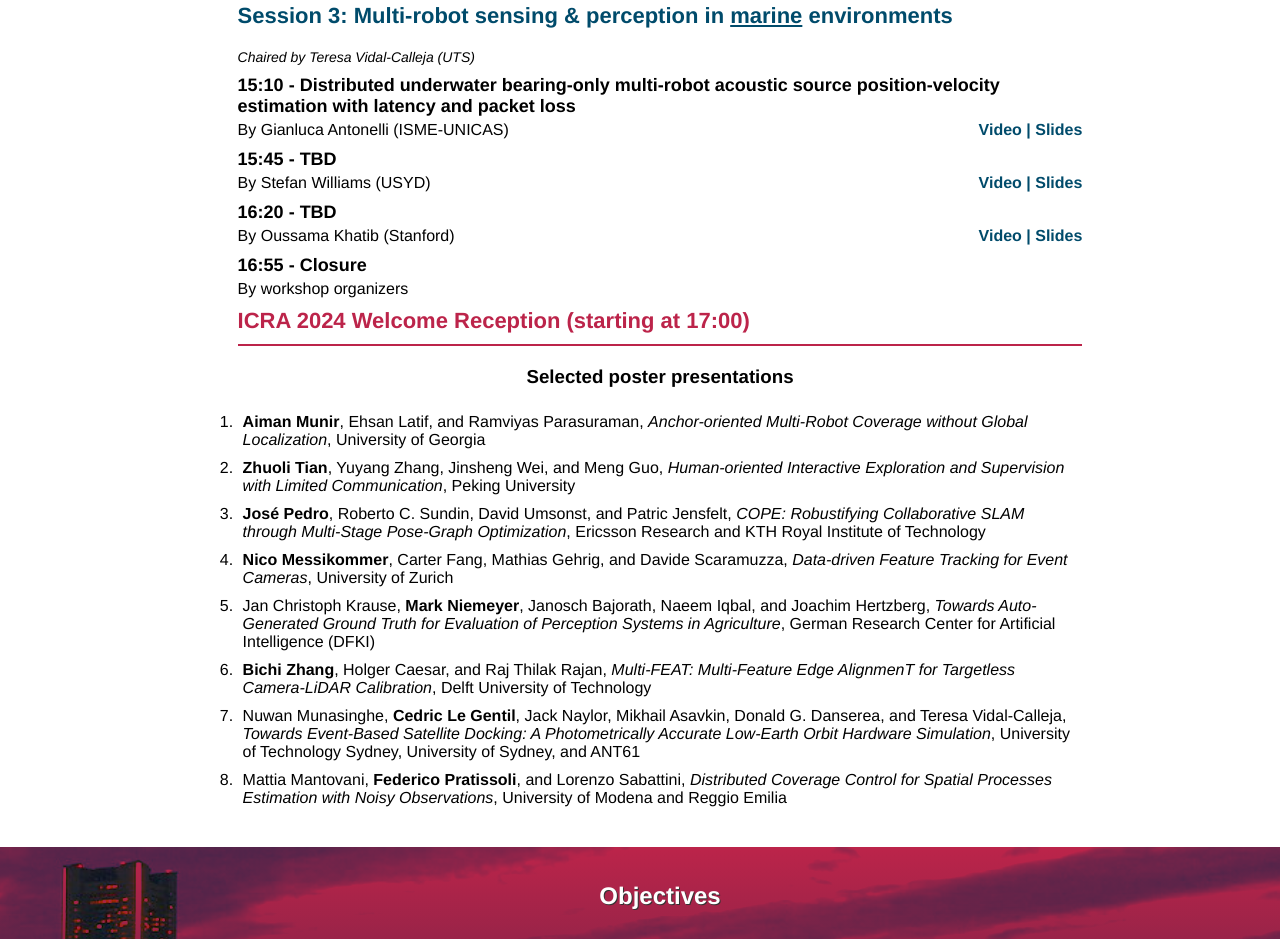
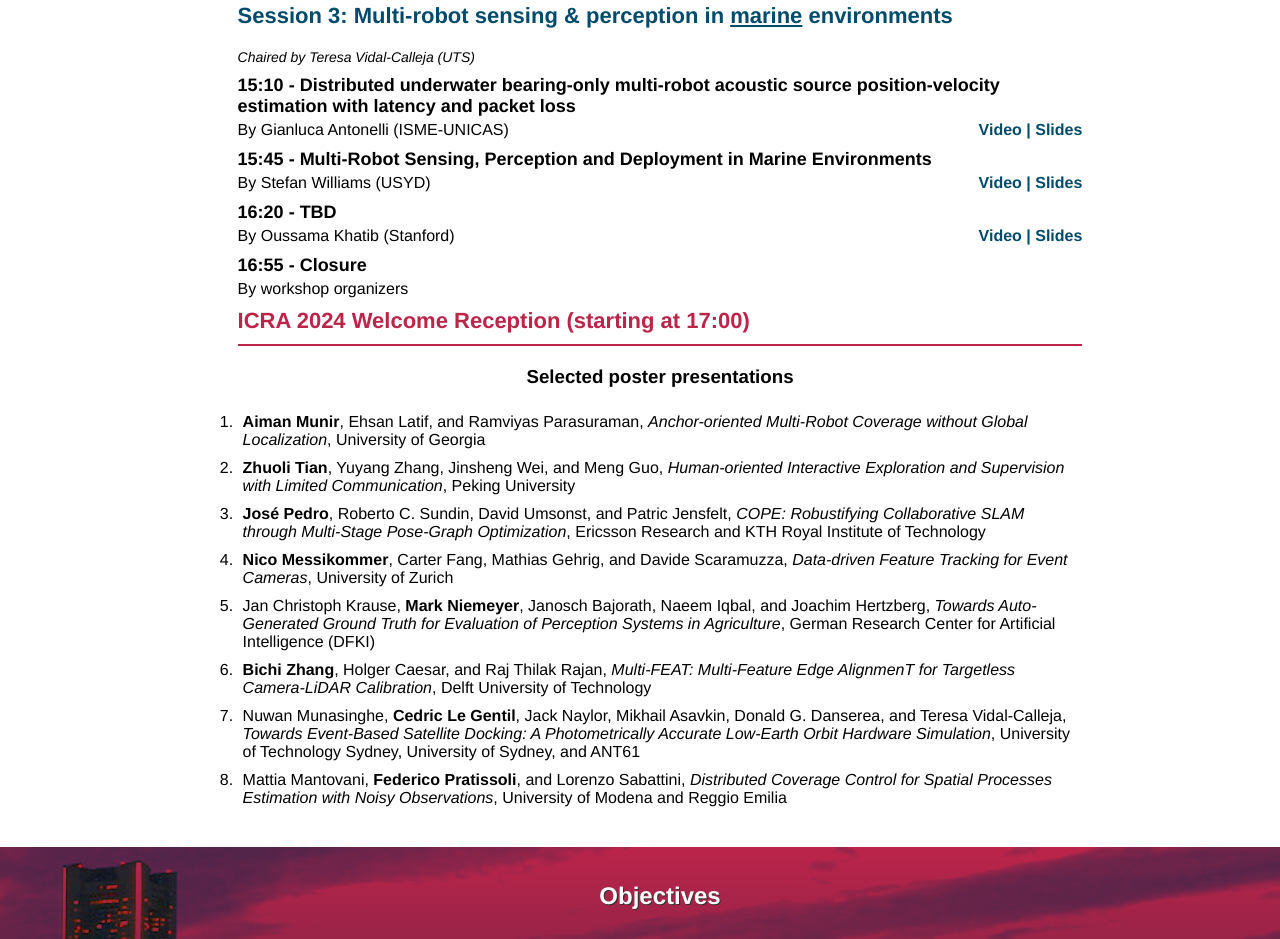
Before and after one commit to hermes-multibot/hermes-multibot.github.io, a plain HTML site: page 2024.html in a window 1280 px wide. Shown: the part 3571-4510 px from the top of the page. Drawn offline with Linux system fonts and the light colour scheme.

Commit message:
talk title updated

```diff
--- a/2024.html
+++ b/2024.html
@@ -262,7 +262,7 @@
                     <div class="pgi-media"><a href="#" target="_blank">Video</a> | <a href="#" target="_blank" rel="noopener noreferrer">Slides</a></div>
                 </div>
 
-                <div class="pgi-title">15:45 - TBD</div>
+                <div class="pgi-title">15:45 - Multi-Robot Sensing, Perception and Deployment in Marine Environments</div>
                 <div class="pgi-info">
                     <div class="pgi-speaker">By Stefan Williams (USYD)</div>
                     <div class="pgi-media"><a href="#" target="_blank">Video</a> | <a href="#" target="_blank" rel="noopener noreferrer">Slides</a></div>
```
